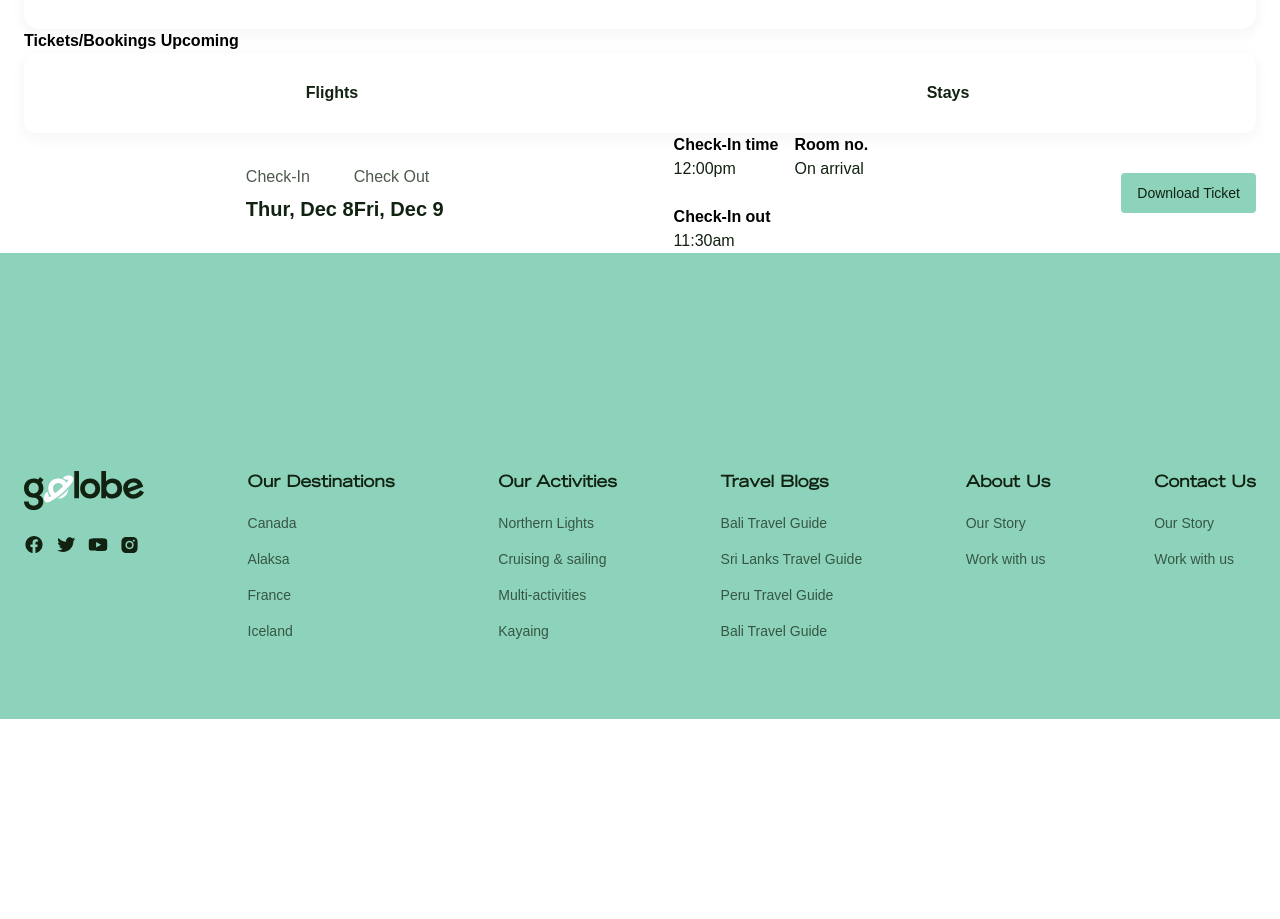
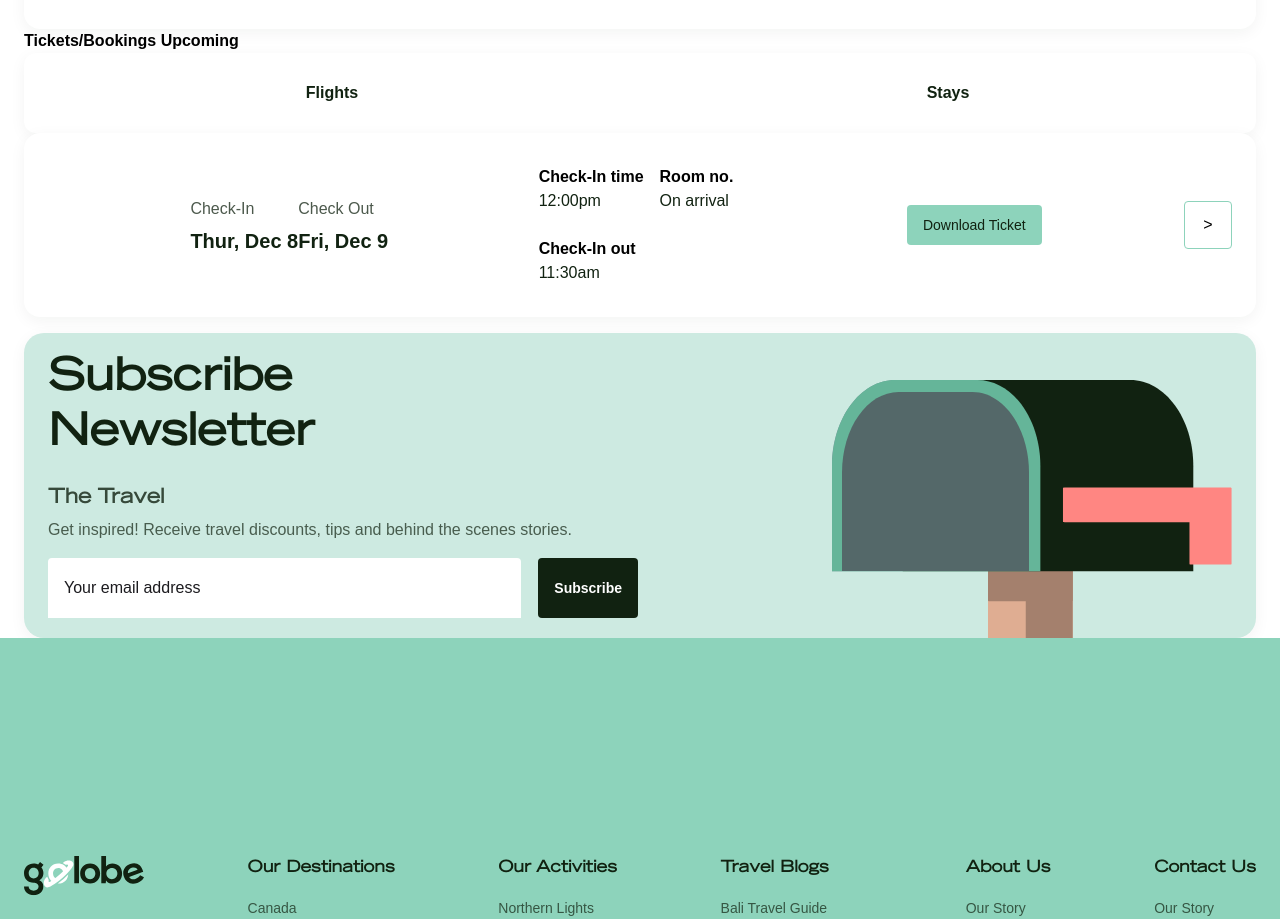
Before and after one commit to progdidi/globe, a React (Create React App) app: page / in a window 1280 px wide. Shown: the part 1720-2639 px from the top of the page. Before the commit the page ends 2439 px from the top, so only its background shows below. Built offline with nearby package versions, Linux system fonts and the light colour scheme.

Commit message:
feat: feat HistoryItem component

```diff
--- a/src/pages/AccountPage/AccountPage.js
+++ b/src/pages/AccountPage/AccountPage.js
@@ -1,3 +1,4 @@
+import NewsletterSection from '../../components/NewsletterSection/NewsletterSection';
 import HistoryItem from './HistoryItem/HistoryItem';
 import './accountPage.scss';
 
@@ -110,6 +111,8 @@ Upcoming</h3>
                 </div>
             </div>
         </section>
+
+        <NewsletterSection/>
         </>
      );
 }
--- a/src/pages/AccountPage/HistoryItem/HistoryItem.js
+++ b/src/pages/AccountPage/HistoryItem/HistoryItem.js
@@ -43,7 +43,10 @@ const HistoryItem = () => {
                 </div>
             </div>
 
-            <button className="user-history__btn">Download Ticket</button>
+            <button className="user-history__download-btn">Download Ticket</button>
+
+            <button className="user-history__btn">></button>
+
         </div>
     )
 }
--- a/src/pages/AccountPage/HistoryItem/historyItem.scss
+++ b/src/pages/AccountPage/HistoryItem/historyItem.scss
@@ -1,7 +1,12 @@
 .user-history__item {
+    border-radius: 16px;
+    padding: 32px 24px;
+    box-shadow: 0 4px 16px 0 rgba(17, 34, 17, 0.05);
+    background: var(--neutrals);
     display: flex;
     align-items: center;
     justify-content: space-between;
+    margin-bottom: 16px;
     .user-history__img {
 
     }
@@ -48,7 +53,7 @@
         }
     }
 
-    .user-history__btn {
+    .user-history__download-btn {
         border-radius: 4px;
         padding: 8px 16px;
         background: var(--mint-green);
@@ -56,4 +61,12 @@
         font-size: 14px;
         color: var(--blackish-green);
     }
+
+    .user-history__btn {
+        width: 48px;
+        height: 48px;
+        border: 1px solid var(--mint-green);
+        border-radius: 4px;
+        padding: 8px 16px;
+    }
 }
```
